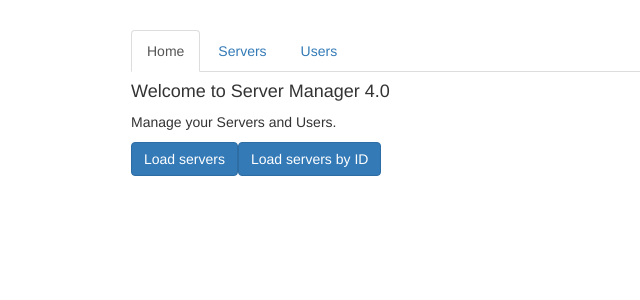
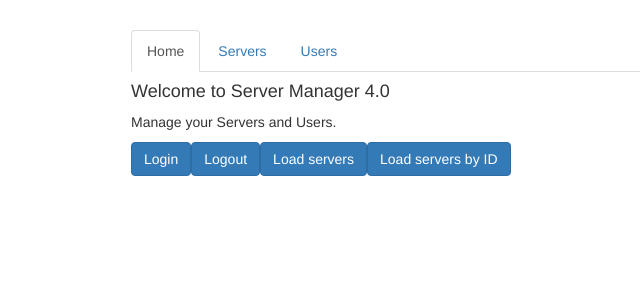
Before and after one commit to jfspps/AngularRouting, an Angular app: page / in a window 1280 px wide. Shown: the top 300 px of the page, without its empty margins (134-774 px from the left). Built offline with nearby package versions, Linux system fonts and the light colour scheme.

Commit message:
login() and logout() simulated

```diff
--- a/src/app/auth.service.ts
+++ b/src/app/auth.service.ts
@@ -24,10 +24,12 @@ export class AuthService {
     }
 
     login() {
+        console.log('User logged in.')
         this.loggedIn = true;
     }
 
     logout() {
+        console.log('User logged out.')
         this.loggedIn = false;
     }
 }
--- a/src/app/home/home.component.html
+++ b/src/app/home/home.component.html
@@ -1,5 +1,8 @@
 <h4>Welcome to Server Manager 4.0</h4>
 <p>Manage your Servers and Users.</p>
+
+<button class="btn btn-primary" (click)="onLogin()">Login</button>
+<button class="btn btn-primary" (click)="onLogout()">Logout</button>
 
 <button class="btn btn-primary"(click)="loadServers()">Load servers</button>
 
--- a/src/app/home/home.component.ts
+++ b/src/app/home/home.component.ts
@@ -1,5 +1,6 @@
 import { Component, OnInit } from '@angular/core';
 import { Router } from '@angular/router';
+import { AuthService } from '../auth.service';
 
 @Component({
   selector: 'app-home',
@@ -8,7 +9,7 @@ import { Router } from '@angular/router';
 })
 export class HomeComponent implements OnInit {
 
-  constructor(private router: Router) { }
+  constructor(private router: Router, private authService: AuthService) { }
 
   ngOnInit() {
   }
@@ -22,4 +23,12 @@ export class HomeComponent implements OnInit {
   loadServersID(id: number){
     this.router.navigate(['/servers', id, 'edit'], { queryParams: { allowEdit: '1'}, fragment: 'sectionY'});
   }
+
+  onLogin(){
+    this.authService.login();
+  }
+
+  onLogout(){
+    this.authService.logout();
+  }
 }
--- a/src/app/servers/edit-server/edit-server.component.ts
+++ b/src/app/servers/edit-server/edit-server.component.ts
@@ -25,9 +25,9 @@ export class EditServerComponent implements OnInit {
     );
     console.log(this.currentRoute.snapshot.queryParams);
 
-    console.log('EditServer fragment: ' +
-      this.currentRoute.snapshot.fragment
-    );
+    console.log('EditServer fragment: ');
+
+    console.log(this.currentRoute.snapshot.fragment);
 
     this.currentRoute.queryParams.subscribe(
       (queryParams: Params) => {
```
